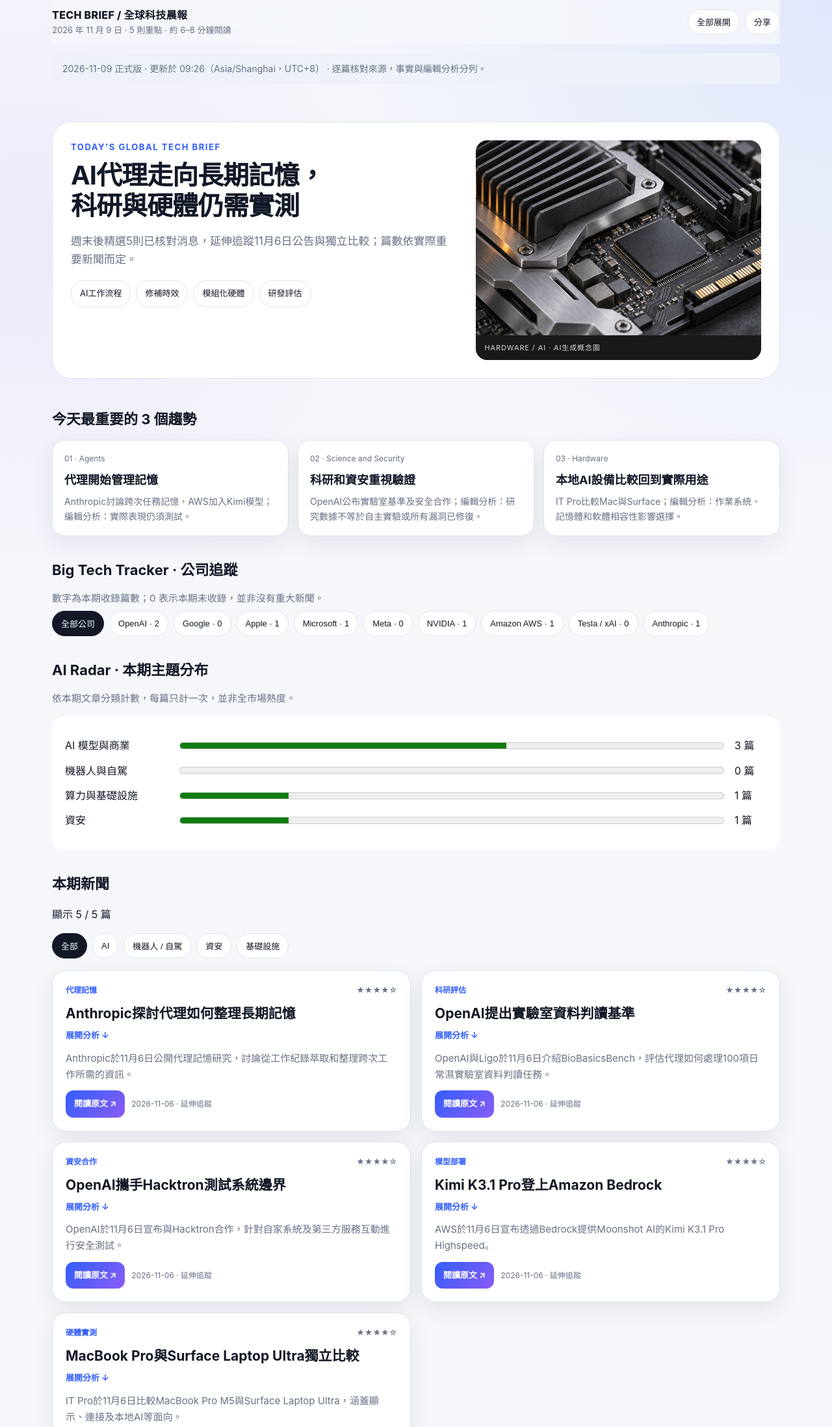
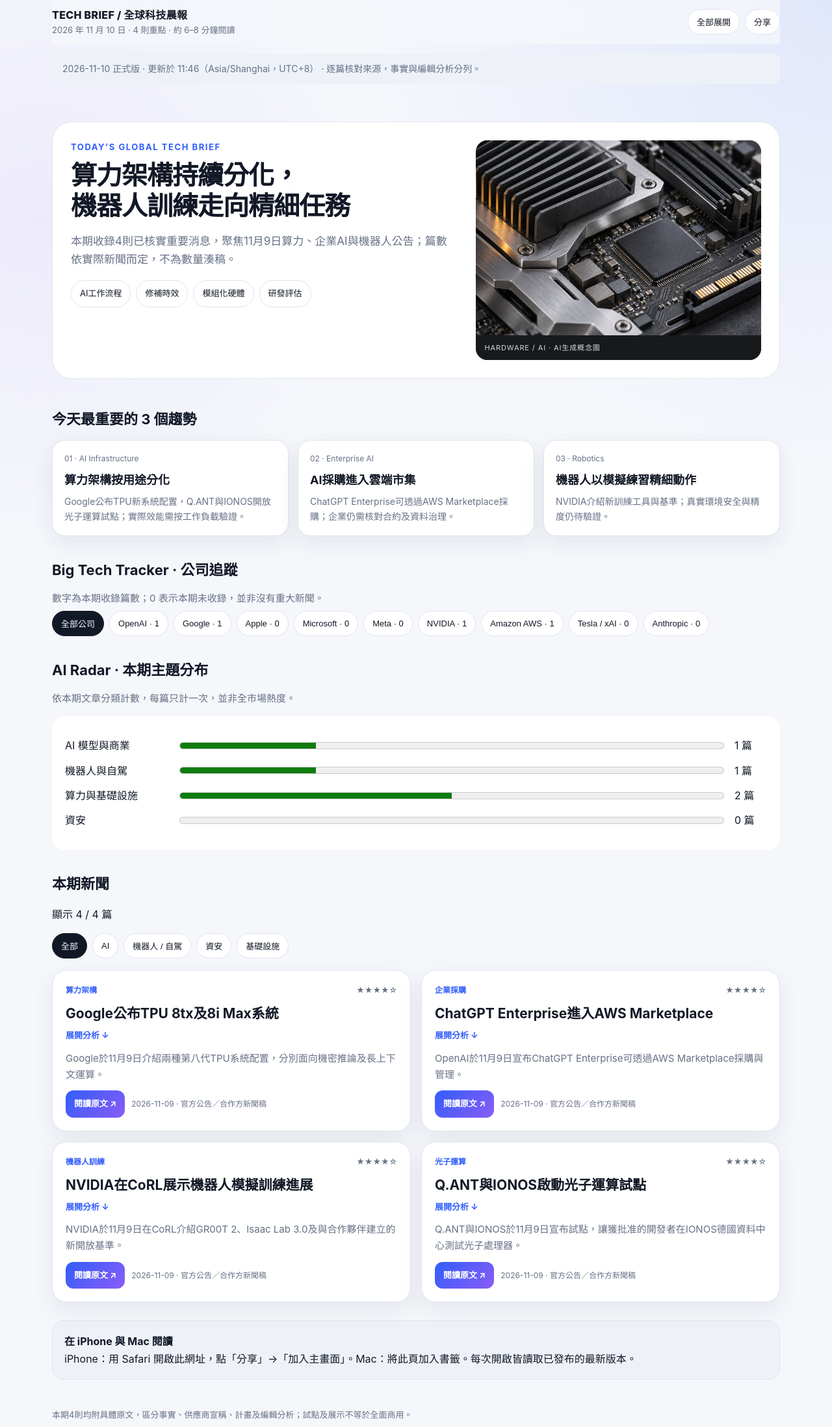
Before and after one commit to benzh1213/tech-brief, a plain HTML site: page index.html in a window 1280 px wide. Shown: the top 2196 px of the page at 65% size. Drawn offline with Linux system fonts and the light colour scheme.

Commit message:
Publish verified 2026-11-10 Tech Brief

```diff
--- a/index.html
+++ b/index.html
@@ -5,7 +5,7 @@
   <meta name="viewport" content="width=device-width, initial-scale=1, viewport-fit=cover" />
   <meta name="theme-color" content="#0b1020" media="(prefers-color-scheme: dark)">
   <meta name="theme-color" content="#f5f7fb" media="(prefers-color-scheme: light)">
-  <meta name="description" content="Tech Brief 全球科技晨報：重點新聞、公司追蹤與 AI Radar。"><title>全球科技晨報｜2026-11-09</title>
+  <meta name="description" content="Tech Brief 全球科技晨報：重點新聞、公司追蹤與 AI Radar。"><title>全球科技晨報｜2026-11-10</title>
   <link rel="stylesheet" href="./styles.css">
 </head>
 <body>
@@ -14,7 +14,7 @@
   <div class="topbar">
     <div>
       <div class="brand">TECH BRIEF / 全球科技晨報</div>
-      <div class="date">2026 年 11 月 9 日 · 5 則重點 · 約 6–8 分鐘閱讀</div>
+      <div class="date">2026 年 11 月 10 日 · 4 則重點 · 約 6–8 分鐘閱讀</div>
     </div>
     <div class="actions">
       <button id="expandBtn">全部展開</button>
@@ -22,12 +22,12 @@
     </div>
   </div>
 
-  <p class="edition-note" role="note">2026-11-09 正式版 · 更新於 09:26（Asia/Shanghai，UTC+8） · 逐篇核對來源，事實與編輯分析分列。</p><header>
+  <p class="edition-note" role="note">2026-11-10 正式版 · 更新於 11:46（Asia/Shanghai，UTC+8） · 逐篇核對來源，事實與編輯分析分列。</p><header>
     <section class="hero">
       <div>
         <div class="eyebrow">Today’s Global Tech Brief</div>
-        <h1>AI代理走向長期記憶，<br>科研與硬體仍需實測</h1>
-        <p class="lead">週末後精選5則已核對消息，延伸追蹤11月6日公告與獨立比較；篇數依實際重要新聞而定。</p>
+        <h1>算力架構持續分化，<br>機器人訓練走向精細任務</h1>
+        <p class="lead">本期收錄4則已核實重要消息，聚焦11月9日算力、企業AI與機器人公告；篇數依實際新聞而定，不為數量湊稿。</p>
         <div class="chipline"><span class="chip">AI工作流程</span><span class="chip">修補時效</span><span class="chip">模組化硬體</span><span class="chip">研發評估</span></div>
       </div>
       <figure class="hero-visual">
@@ -38,7 +38,7 @@
   </header>
 
   <h2 class="section-title">今天最重要的 3 個趨勢</h2>
-  <section class="insights"><div class="insight"><div class="num">01 · Agents</div><h3>代理開始管理記憶</h3><p>Anthropic討論跨次任務記憶，AWS加入Kimi模型；編輯分析：實際表現仍須測試。</p></div><div class="insight"><div class="num">02 · Science and Security</div><h3>科研和資安重視驗證</h3><p>OpenAI公布實驗室基準及安全合作；編輯分析：研究數據不等於自主實驗或所有漏洞已修復。</p></div><div class="insight"><div class="num">03 · Hardware</div><h3>本地AI設備比較回到實際用途</h3><p>IT Pro比較Mac與Surface；編輯分析：作業系統、記憶體和軟體相容性影響選擇。</p></div></section>
+  <section class="insights"><div class="insight"><div class="num">01 · AI Infrastructure</div><h3>算力架構按用途分化</h3><p>Google公布TPU新系統配置，Q.ANT與IONOS開放光子運算試點；實際效能需按工作負載驗證。</p></div><div class="insight"><div class="num">02 · Enterprise AI</div><h3>AI採購進入雲端市集</h3><p>ChatGPT Enterprise可透過AWS Marketplace採購；企業仍需核對合約及資料治理。</p></div><div class="insight"><div class="num">03 · Robotics</div><h3>機器人以模擬練習精細動作</h3><p>NVIDIA介紹新訓練工具與基準；真實環境安全與精度仍待驗證。</p></div></section>
 
 
   <section aria-labelledby="tracker-title">
@@ -62,11 +62,10 @@
   </div>
 
   <main class="news-grid" id="newsGrid">
-<article data-companies="Anthropic" data-category="AI"><div class="meta"><span class="tag">代理記憶</span><span>★★★★☆</span></div><p class="summary">Anthropic於11月6日公開代理記憶研究，討論從工作紀錄萃取和整理跨次工作所需的資訊。</p><details><summary><h2>Anthropic探討代理如何整理長期記憶</h2><span class="detail-hint">展開分析 ↓</span></summary><p><strong>已核對事實：</strong>研究描述以閒置時間整理既有上下文、修正錯誤和建立筆記；結果屬特定測試，不保證所有代理都更可靠。</p><p class="why"><strong>為何重要 · 編輯分析：</strong>編輯分析：企業應同時管理記憶品質、權限與過期資訊，才能避免錯誤持續影響後續決策。</p></details><div class="source-row"><a class="read" href="https://www.anthropic.com/research/components-of-agent-memory" target="_blank" rel="noopener">閱讀原文 ↗</a><span class="source-name">2026-11-06 · 延伸追蹤</span></div></article>
-<article data-companies="OpenAI" data-category="AI"><div class="meta"><span class="tag">科研評估</span><span>★★★★☆</span></div><p class="summary">OpenAI與Ligo於11月6日介紹BioBasicsBench，評估代理如何處理100項日常濕實驗室資料判讀任務。</p><details><summary><h2>OpenAI提出實驗室資料判讀基準</h2><span class="detail-hint">展開分析 ↓</span></summary><p><strong>已核對事實：</strong>OpenAI報告GPT-6 Astra在xhigh設定平均取得66.7%可得分數；題目包含原始圖像、對照組與實驗脈絡。這是供應商研究結果，不代表模型可獨立完成所有實驗。</p><p class="why"><strong>為何重要 · 編輯分析：</strong>編輯分析：科學AI的價值取決於辨識不確定性與對照失敗，仍需科學家審閱。</p></details><div class="source-row"><a class="read" href="https://openai.com/index/measuring-how-ai-agents-handle-wet-lab-science/" target="_blank" rel="noopener">閱讀原文 ↗</a><span class="source-name">2026-11-06 · 延伸追蹤</span></div></article>
-<article data-companies="OpenAI" data-category="Security"><div class="meta"><span class="tag">資安合作</span><span>★★★★☆</span></div><p class="summary">OpenAI於11月6日宣布與Hacktron合作，針對自家系統及第三方服務互動進行安全測試。</p><details><summary><h2>OpenAI攜手Hacktron測試系統邊界</h2><span class="detail-hint">展開分析 ↓</span></summary><p><strong>已核對事實：</strong>雙方將共同選擇優先測試範圍，並擴大Hacktron透過Daybreak Red取得前沿模型的權限；合作公告不是全部漏洞已修復的證明。</p><p class="why"><strong>為何重要 · 編輯分析：</strong>編輯分析：跨系統身分和介面是風險交界，企業仍需持續檢查權限、紀錄與修補。</p></details><div class="source-row"><a class="read" href="https://openai.com/index/partnering-with-hacktron/" target="_blank" rel="noopener">閱讀原文 ↗</a><span class="source-name">2026-11-06 · 延伸追蹤</span></div></article>
-<article data-companies="Amazon AWS" data-category="AI"><div class="meta"><span class="tag">模型部署</span><span>★★★★☆</span></div><p class="summary">AWS於11月6日宣布透過Bedrock提供Moonshot AI的Kimi K3.1 Pro Highspeed。</p><details><summary><h2>Kimi K3.1 Pro登上Amazon Bedrock</h2><span class="detail-hint">展開分析 ↓</span></summary><p><strong>已核對事實：</strong>AWS引述Moonshot稱模型為開放權重、多模態並具百萬token上下文；Bedrock提供跨區推論與提示快取。性能敘述屬供應商資料，須另行驗證。</p><p class="why"><strong>為何重要 · 編輯分析：</strong>編輯分析：企業取得模型的管道增加，但應比較資料處理地點、推論品質與實際費用。</p></details><div class="source-row"><a class="read" href="https://aws.amazon.com/about-aws/whats-new/2026/11/moonshot-ai-kimi-k3-1-pro-on-amazon-bedrock/" target="_blank" rel="noopener">閱讀原文 ↗</a><span class="source-name">2026-11-06 · 延伸追蹤</span></div></article>
-<article data-companies="Apple|Microsoft|NVIDIA" data-category="Infra"><div class="meta"><span class="tag">硬體實測</span><span>★★★★☆</span></div><p class="summary">IT Pro於11月6日比較MacBook Pro M5與Surface Laptop Ultra，涵蓋顯示、連接及本地AI等面向。</p><details><summary><h2>MacBook Pro與Surface Laptop Ultra獨立比較</h2><span class="detail-hint">展開分析 ↓</span></summary><p><strong>已核對事實：</strong>比較涉及Apple與NVIDIA RTX Spark不同平台及作業系統；測試結果依具體配置和項目而異，不能推廣到全部機型。兩款均為既有產品，本則為新比較，不是新品發布。</p><p class="why"><strong>為何重要 · 編輯分析：</strong>編輯分析：選擇本地AI設備應同看軟體相容、記憶體、散熱和長期維護，而非只看峰值算力。</p></details><div class="source-row"><a class="read" href="https://www.itpro.com/hardware/laptops/macbook-pro-m5-vs-surface-laptop-ultra" target="_blank" rel="noopener">閱讀原文 ↗</a><span class="source-name">2026-11-06 · 延伸追蹤</span></div></article>
+<article data-companies="Google" data-category="Infra"><div class="meta"><span class="tag">算力架構</span><span>★★★★☆</span></div><p class="summary">Google於11月9日介紹兩種第八代TPU系統配置，分別面向機密推論及長上下文運算。</p><details><summary><h2>Google公布TPU 8tx及8i Max系統</h2><span class="detail-hint">展開分析 ↓</span></summary><p><strong>已核對事實：</strong>8tx採既有8t晶片並搭配AMD EPYC主機；8i Max在單封裝結合兩顆8i。這是系統配置公布，非兩顆全新晶片；性能與功耗比較為Google自述，供貨須另核。</p><p class="why"><strong>為何重要 · 編輯分析：</strong>編輯分析：運算密度與保密需求正推動基礎設施分化，選型仍要實測軟體相容、延遲及成本。</p></details><div class="source-row"><a class="read" href="https://cloud.google.com/blog/topics/ai-infrastructure/tpu-8tx-and-tpu-8i-max" target="_blank" rel="noopener">閱讀原文 ↗</a><span class="source-name">2026-11-09 · 官方公告／合作方新聞稿</span></div></article>
+<article data-companies="OpenAI|Amazon AWS" data-category="AI"><div class="meta"><span class="tag">企業採購</span><span>★★★★☆</span></div><p class="summary">OpenAI於11月9日宣布ChatGPT Enterprise可透過AWS Marketplace採購與管理。</p><details><summary><h2>ChatGPT Enterprise進入AWS Marketplace</h2><span class="detail-hint">展開分析 ↓</span></summary><p><strong>已核對事實：</strong>企業可使用既有AWS採購及帳務關係，符合條件的支出可計入AWS承諾；ChatGPT Enterprise與Bedrock中的模型API是不同服務，適用資格須向供應商確認。</p><p class="why"><strong>為何重要 · 編輯分析：</strong>編輯分析：集中採購可簡化管理，但仍須核對合約、資料處理及使用權限。</p></details><div class="source-row"><a class="read" href="https://openai.com/index/chatgpt-enterprise-aws-marketplace/" target="_blank" rel="noopener">閱讀原文 ↗</a><span class="source-name">2026-11-09 · 官方公告／合作方新聞稿</span></div></article>
+<article data-companies="NVIDIA" data-category="Robot"><div class="meta"><span class="tag">機器人訓練</span><span>★★★★☆</span></div><p class="summary">NVIDIA於11月9日在CoRL介紹GR00T 2、Isaac Lab 3.0及與合作夥伴建立的新開放基準。</p><details><summary><h2>NVIDIA在CoRL展示機器人模擬訓練進展</h2><span class="detail-hint">展開分析 ↓</span></summary><p><strong>已核對事實：</strong>公司將模擬訓練應用延伸到齒輪對準、插接線纜及小零件組裝等精細任務；這些是供應商與合作夥伴展示，並非所有機器人已具備生產級能力。</p><p class="why"><strong>為何重要 · 編輯分析：</strong>編輯分析：實際部署要驗證觸覺、物件誤差、安全與模擬到現場的落差。</p></details><div class="source-row"><a class="read" href="https://blogs.nvidia.com/blog/robotics-simulation-advancements-corl/" target="_blank" rel="noopener">閱讀原文 ↗</a><span class="source-name">2026-11-09 · 官方公告／合作方新聞稿</span></div></article>
+<article data-companies="" data-category="Infra"><div class="meta"><span class="tag">光子運算</span><span>★★★★☆</span></div><p class="summary">Q.ANT與IONOS於11月9日宣布試點，讓獲批准的開發者在IONOS德國資料中心測試光子處理器。</p><details><summary><h2>Q.ANT與IONOS啟動光子運算試點</h2><span class="detail-hint">展開分析 ↓</span></summary><p><strong>已核對事實：</strong>試點透過裸機伺服器提供Q.ANT第二代Native Processing Unit；效能及節能說法來自合作方，具體收益仍待不同工作負載驗證。這是試點而非全面商用成果。</p><p class="why"><strong>為何重要 · 編輯分析：</strong>編輯分析：開放實機有助比較新架構，但軟體工具、延遲和總成本才決定實際用途。</p></details><div class="source-row"><a class="read" href="https://www.hpcwire.com/off-the-wire/q-ant-and-ionos-launch-photonic-computing-pilot/" target="_blank" rel="noopener">閱讀原文 ↗</a><span class="source-name">2026-11-09 · 官方公告／合作方新聞稿</span></div></article>
 </main>
   <p id="emptyState" class="hidden">本期沒有符合篩選條件的文章。可切回「全部公司」或「全部」。</p>
 
@@ -75,7 +74,7 @@
     iPhone：用 Safari 開啟此網址，點「分享」→「加入主畫面」。Mac：將此頁加入書籤。每次開啟皆讀取已發布的最新版本。
   </div>
 
-  <footer>本期5則，均為11月6日公告或獨立比較，作週末後延伸追蹤；來源時間以原文標示，事實與編輯分析分列。</footer>
+  <footer>本期4則均附具體原文，區分事實、供應商宣稱、計畫及編輯分析；試點及展示不等於全面商用。</footer>
 </div>
 
 <script src="./app.js" defer></script>
```
